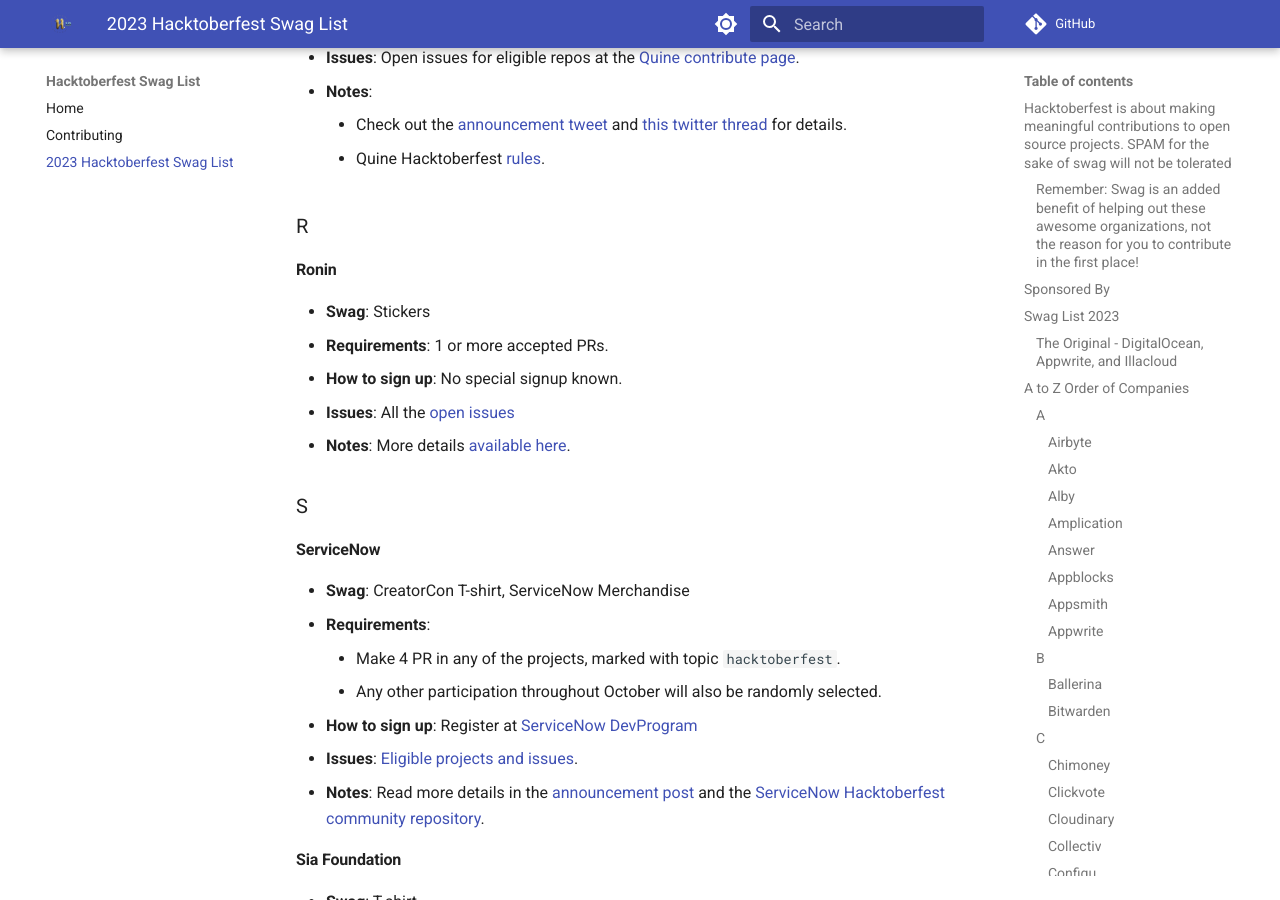
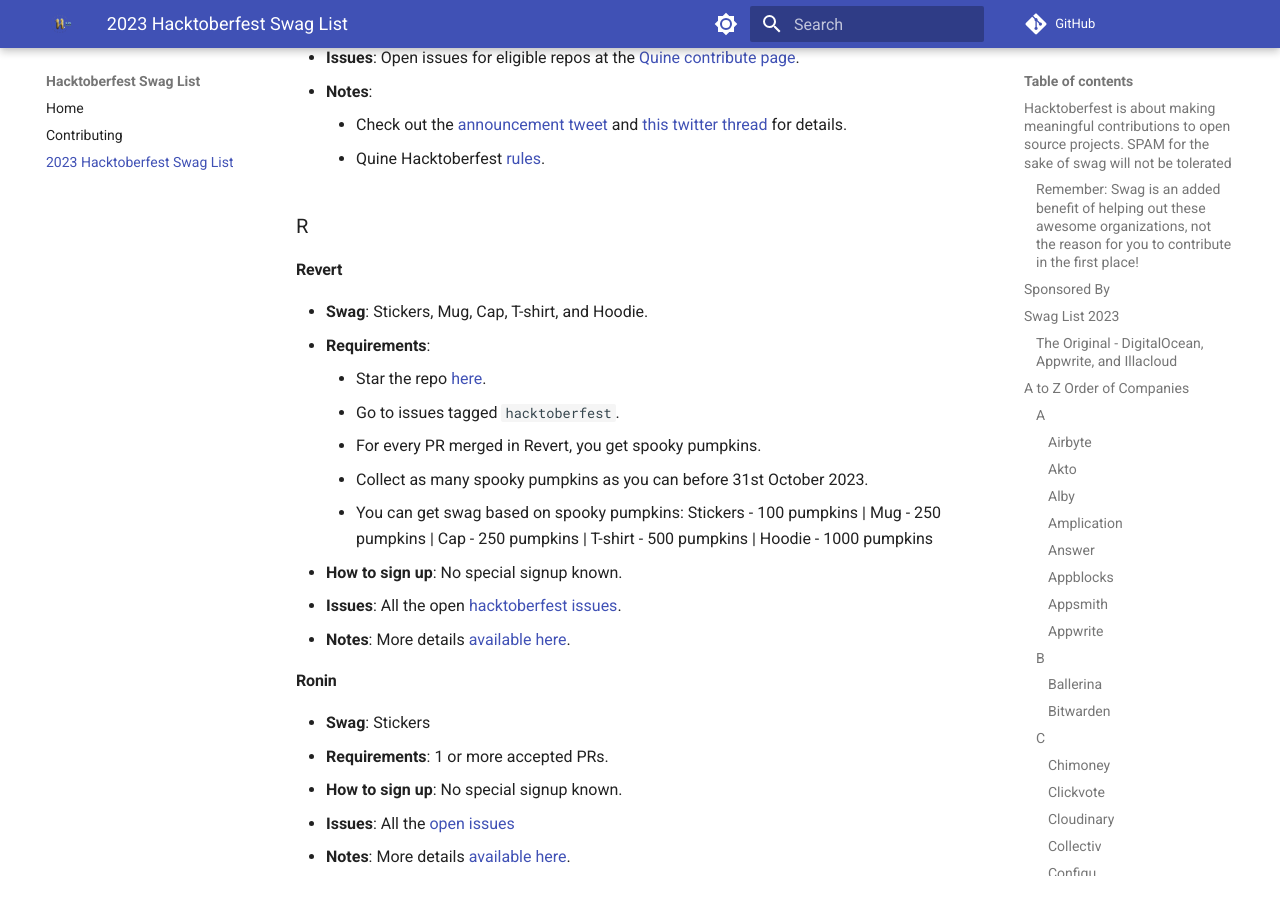
Before and after one commit to crweiner/hacktoberfest-swag-list, an MkDocs documentation site: the page built from docs/list.md, in a window 1280 px wide and 900 px high, scrolled down 17539 px. Built offline with MkDocs 1.6.1 and Material for MkDocs 9.7.7, drawn with Linux system fonts in a browser that asks for light colours; plug-ins that fetch from the network failed and are left out; comment, search, counter and statistics services are not loaded.

Commit message:
Added Revert into hacktoberfest swag list issue - #830 (#835)

```diff
--- a/docs/list.md
+++ b/docs/list.md
@@ -572,6 +572,19 @@
 
 ### R
 
+#### **Revert**
+
+- **Swag**: Stickers, Mug, Cap, T-shirt, and Hoodie.
+- **Requirements**:
+    - Star the repo [here](https://github.com/revertinc/revert).
+    - Go to issues tagged `hacktoberfest`.
+    - For every PR merged in Revert, you get spooky pumpkins.
+    - Collect as many spooky pumpkins as you can before 31st October 2023.
+    - You can get swag based on spooky pumpkins: Stickers - 100 pumpkins | Mug - 250 pumpkins | Cap - 250 pumpkins | T-shirt - 500 pumpkins | Hoodie - 1000 pumpkins
+- **How to sign up**: No special signup known.
+- **Issues**: All the open [hacktoberfest issues](https://github.com/revertinc/revert/issues?q=is%3Aissue+is%3Aopen+label%3Ahacktoberfest).
+- **Notes**: More details [available here](https://twitter.com/revertdotdev/status/1712834581383233988).
+
 #### **Ronin**
 
 - **Swag**: Stickers
```
